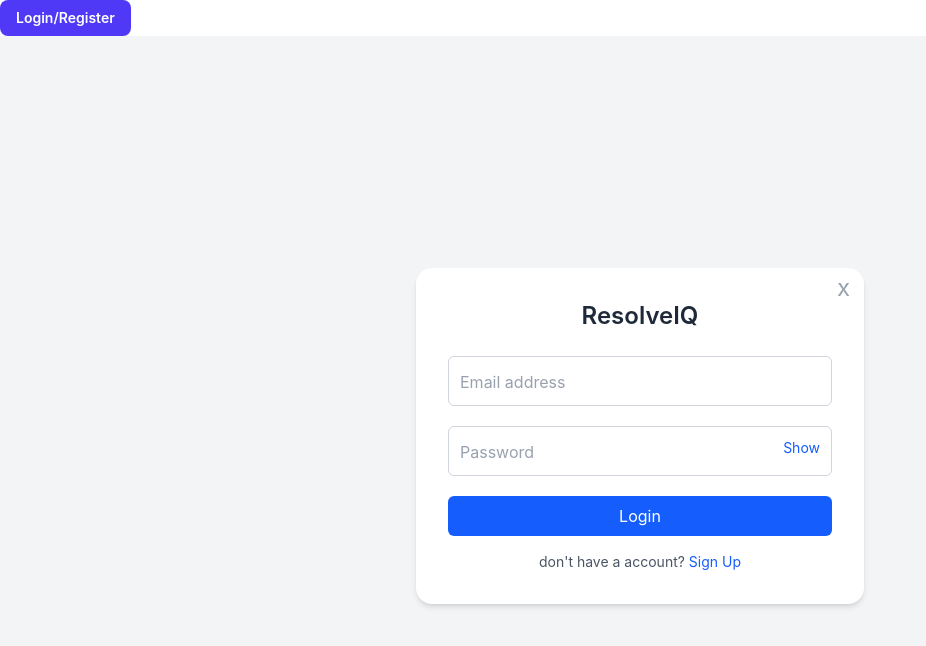
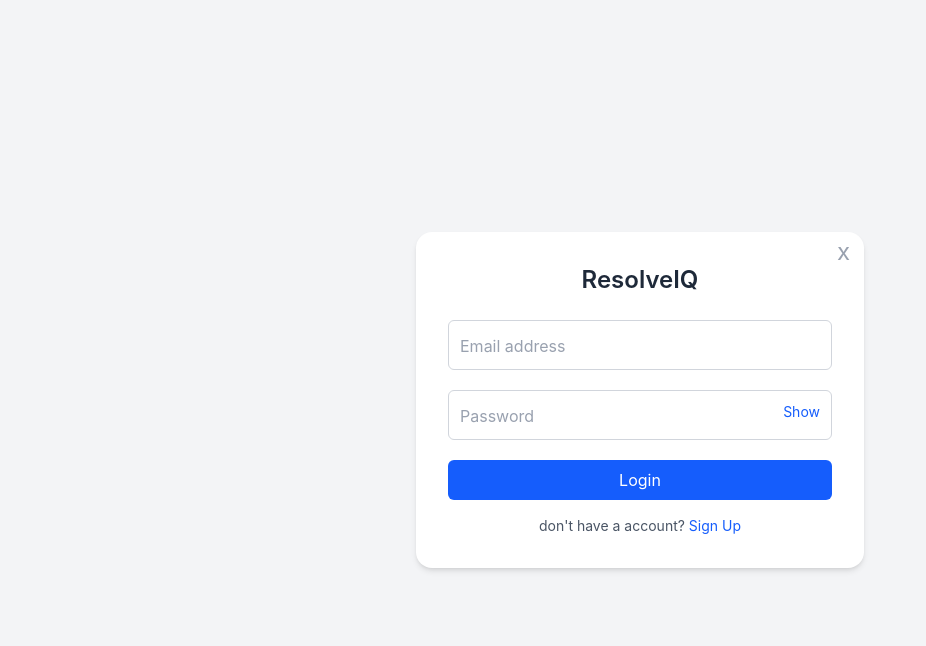
Before and after one commit to 111kunal/smart-complaint-system, a React (Vite) app in the folder frontend/: page / in a window 1280 px wide. Shown: the top 646 px of the page, without its empty margins (0-926 px from the left). Built offline with nearby package versions, Linux system fonts and the light colour scheme; no server answers.

Commit message:
removed the Login/Register button from the top of the home page

```diff
--- a/frontend/src/pages/Home.jsx
+++ b/frontend/src/pages/Home.jsx
@@ -6,7 +6,6 @@ const Home = () => {
   const navigate  = useNavigate();
   return (
     <div>
-      <button className='bg-indigo-600 hover:bg-indigo-700 text-white text-sm font-semibold px-4 py-2 rounded-lg transition-colors' onClick={()=>navigate('/login')}>Login/Register</button>
       <div>
         <Login />
       </div>
```
Also changed, not shown: 1 other file (tests, documents, lock files or other folders).
